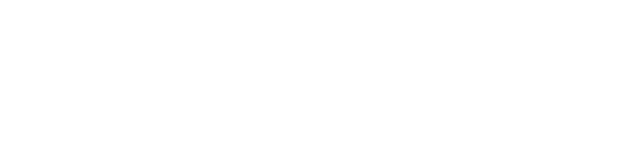
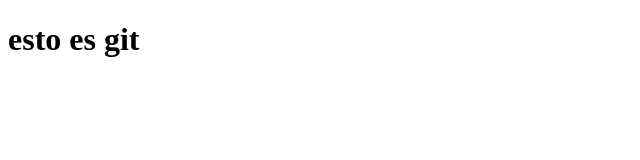
Before and after one commit to Blackmoonliz/paginaWeb, a plain HTML site: page index.html in a window 1280 px wide. Shown: the whole page, without its empty margins (0-640 px from the left). Drawn offline with Linux system fonts and the light colour scheme.

Commit message:
agrege archivo js  y titulo

```diff
--- a/index.html
+++ b/index.html
@@ -6,6 +6,7 @@
     <title>Document</title>
 </head>
 <body>
+    <h1>esto es git</h1>
 
 </body>
 </html>
```
Also changed, not shown: script.js (added).
